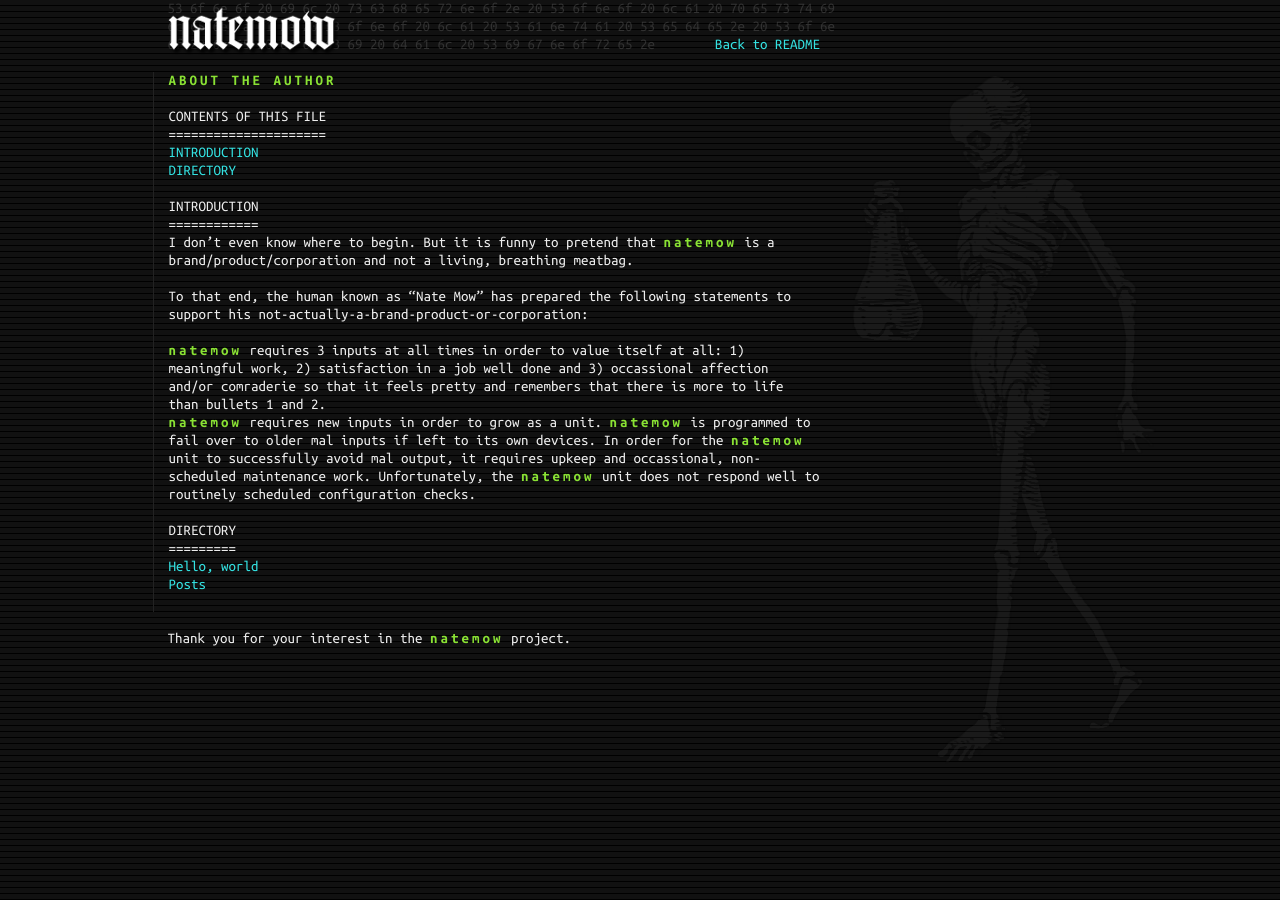
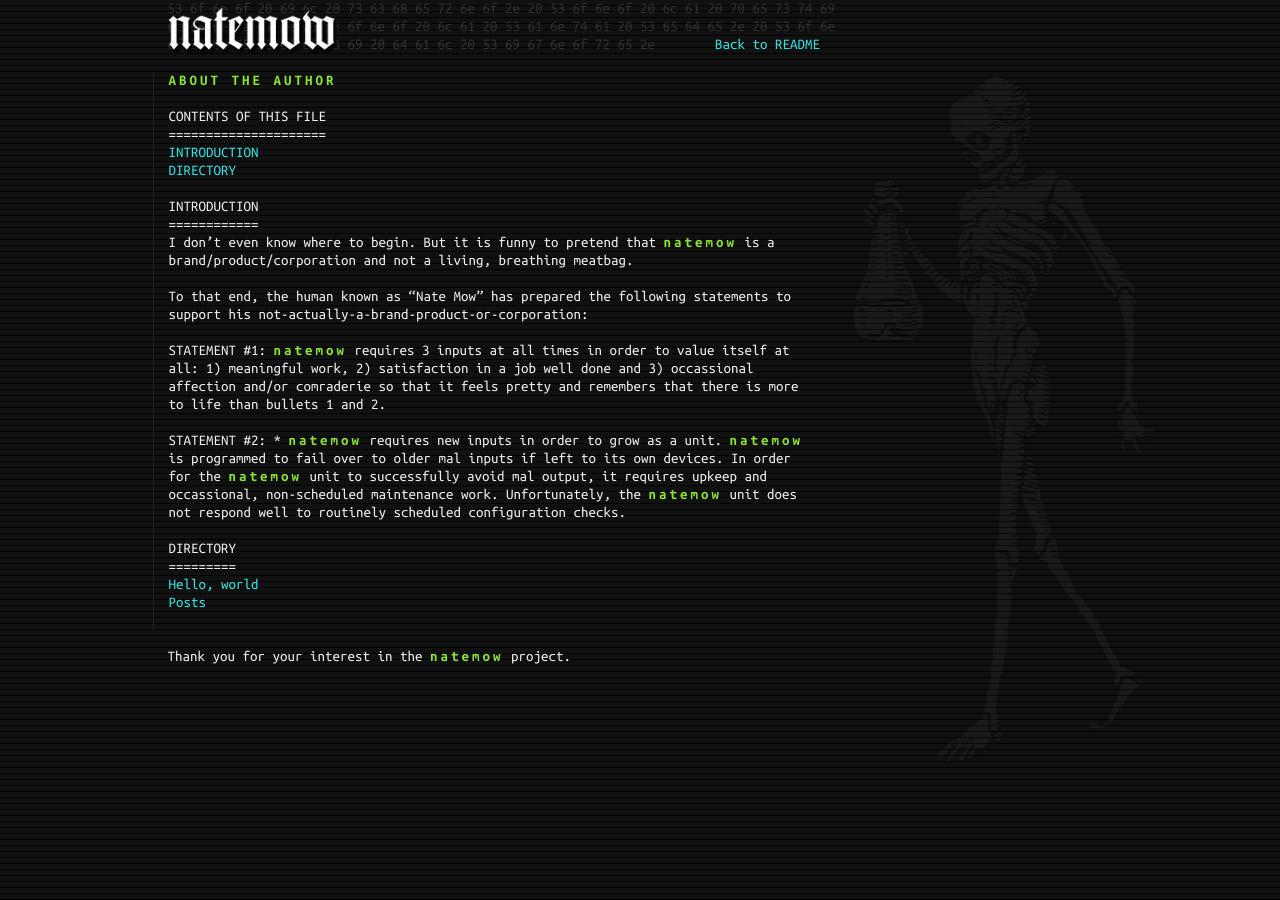
Before and after one commit to natemow/natemow.github.io, a Jekyll site: the page built from about.md, in a window 1280 px wide. Built offline with Jekyll 4.4.1, drawn with Linux system fonts in a browser that asks for light colours; nearby versions of some CDN libraries.

Commit message:
Actual blog shiz.

```diff
--- a/about.md
+++ b/about.md
@@ -10,5 +10,6 @@
 
 To that end, the human known as "Nate Mow" has prepared the following statements to support his not-actually-a-brand-product-or-corporation:
 
-* {% include brand.html %} requires 3 inputs at all times in order to value itself at all: 1) meaningful work, 2) satisfaction in a job well done and 3) occassional affection and/or comraderie so that it feels pretty and remembers that there is more to life than bullets 1 and 2.
-* {% include brand.html %} requires new inputs in order to grow as a unit. {% include brand.html %} is programmed to fail over to older mal inputs if left to its own devices. In order for the {% include brand.html %} unit to successfully avoid mal output, it requires upkeep and occassional, non-scheduled maintenance work. Unfortunately, the {% include brand.html %} unit does not respond well to routinely scheduled configuration checks.
+STATEMENT #1: {% include brand.html %} requires 3 inputs at all times in order to value itself at all: 1) meaningful work, 2) satisfaction in a job well done and 3) occassional affection and/or comraderie so that it feels pretty and remembers that there is more to life than bullets 1 and 2.
+
+STATEMENT #2: * {% include brand.html %} requires new inputs in order to grow as a unit. {% include brand.html %} is programmed to fail over to older mal inputs if left to its own devices. In order for the {% include brand.html %} unit to successfully avoid mal output, it requires upkeep and occassional, non-scheduled maintenance work. Unfortunately, the {% include brand.html %} unit does not respond well to routinely scheduled configuration checks.
```
